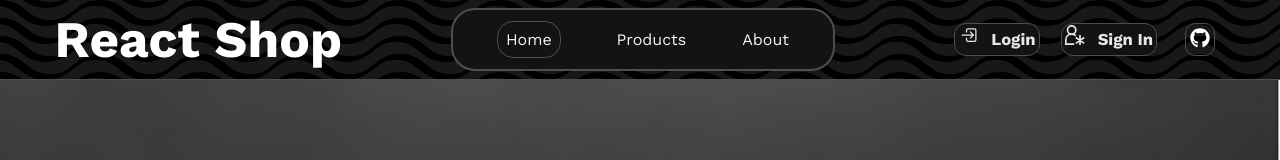
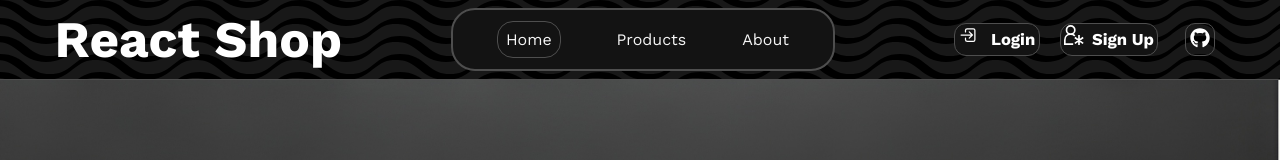
Before and after one commit to Moha-abshir/React-Ecommerce-App, a React (Vite) app in the folder Ecommerce-Website/: page / in a window 1280 px wide. Shown: the top 160 px of the page. Built offline with nearby package versions, Linux system fonts and the light colour scheme; no server answers.

Commit message:
Made sure that the links to navigate  to the login and sign up page is working. No content and functionality within it yet

```diff
--- a/Ecommerce-Website/src/App.jsx
+++ b/Ecommerce-Website/src/App.jsx
@@ -5,6 +5,7 @@ import { ProductDetail } from "./Components/products/ProductDetail";
 import { Cart } from "./Components/cart/Cart";
 import { Login } from "./Components/auth/Login";
 import { SignUp } from "./Components/auth/SignUp";
+import { NotFound } from "./Components/NotFound";
 import { useEffect, useState } from "react";
 import axios from "axios";
 import { About } from "./Components/about/About";
@@ -81,6 +82,7 @@ export function App() {
             <Route path="cart" element={<Cart cartItems={cartItems} addToCart={addToCart} removeFromCart={removeFromCart} decreaseQuantity={decreaseQuantity}/>}/>
             <Route path="login" element={<Login/>}/>
             <Route path="signUp" element={<SignUp/>}/>
+            <Route path = '*' element={<NotFound/>}/>
 
         </Routes>
     )
--- /dev/null
+++ b/Ecommerce-Website/src/Components/NotFound.jsx
@@ -0,0 +1,9 @@
+import { Nav } from "./nav/Nav"
+export function NotFound(){
+    return(
+        <>
+            <Nav/>
+            <div><h3>Page Not Found </h3></div>
+        </>
+    )
+}
--- a/Ecommerce-Website/src/Components/auth/Login.jsx
+++ b/Ecommerce-Website/src/Components/auth/Login.jsx
@@ -1,3 +1,9 @@
+import { Nav } from "../nav/Nav"
 export function Login(){
-
+    return(
+        <>
+            <Nav/>
+            <div>Login</div>
+        </>
+    )
 }
--- a/Ecommerce-Website/src/Components/auth/SignUp.jsx
+++ b/Ecommerce-Website/src/Components/auth/SignUp.jsx
@@ -1,3 +1,12 @@
+import { Nav } from "../nav/Nav"
+import './signUp.css'
 export function SignUp(){
-
+    return(
+        <>
+            <Nav/>
+            <section className="auth-section">
+                <div>Sign up</div>
+            </section>
+        </>
+    )
 }
--- /dev/null
+++ b/Ecommerce-Website/src/Components/auth/signUp.css
@@ -0,0 +1,5 @@
+.auth-section{
+    width: 100vw;
+    height: 70vh;
+    position: relative;
+}
--- a/Ecommerce-Website/src/Components/nav/Nav.jsx
+++ b/Ecommerce-Website/src/Components/nav/Nav.jsx
@@ -30,11 +30,15 @@ export function Nav(){
 
             <div className="user-part">
                 <div className=" action">
-                    <IoLogInOutline style={{ marginRight: '8px' }} size={20}/> <span >Login</span>
+                    <Link to='/login'>
+                        <IoLogInOutline style={{ marginRight: '8px', color:'white' }} size={20}/> <span className="navigate">Login</span>
+                    </Link>
                 </div>
 
                 <div className="action">
-                    <GrUserNew style={{ marginRight: '8px'}} size={20}/> <span >Sign In</span>
+                    <Link to='/signUp'>
+                        <GrUserNew style={{ marginRight: '8px', color: 'white'}} size={20}/><span className="navigate">Sign Up</span>
+                    </Link>
                 </div>
 
                 {/* <div>
--- a/Ecommerce-Website/src/Components/nav/nav.css
+++ b/Ecommerce-Website/src/Components/nav/nav.css
@@ -63,6 +63,10 @@ nav .user-part button{
     padding: .3em;
     margin-left: 7px;
 }
+nav .user-part a{
+    color: white;
+    text-decoration: none;
+}
 
 .hamburger {
     display: none;
```
Also changed, not shown: Ecommerce-Website/src/Components/auth/login.css (added).
